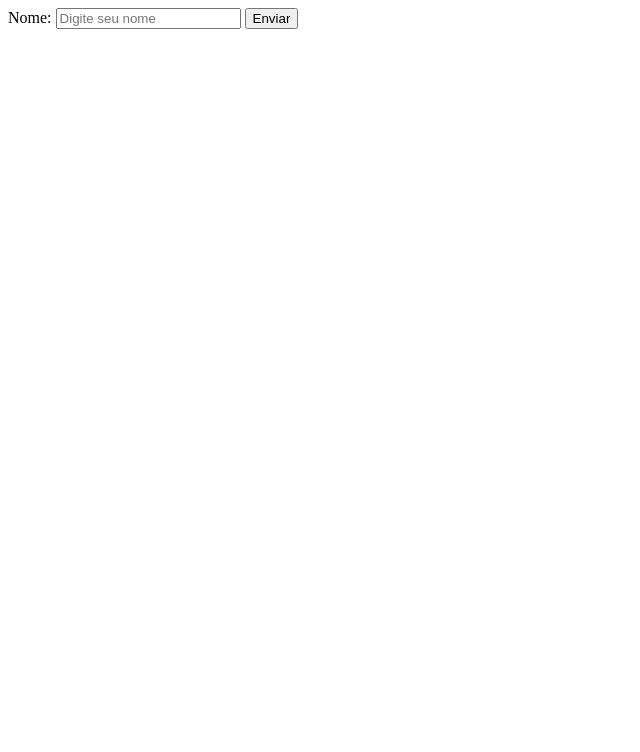
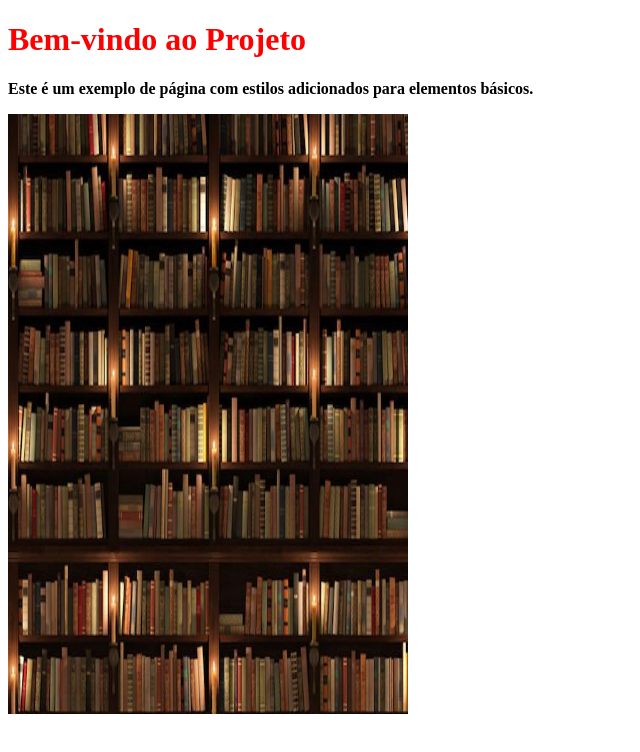
Before and after one commit to SarahViemes/Ati.Git.Github, a plain HTML site: page index.html in a window 1280 px wide. Shown: the whole page, without its empty margins (0-640 px from the left). Drawn offline with Linux system fonts and the light colour scheme.

Commit message:
textovermelho

```diff
--- /dev/null
+++ b/estilo.css
@@ -0,0 +1,3 @@
+h1 { color: red; }
+p { font-weight: bold; }
+img { width: 400px; height: 600px; }
--- a/index.html
+++ b/index.html
@@ -2,12 +2,12 @@
 <html>
 <head>
     <title>Versão 01</title>
+    <link rel="stylesheet" href="./estilo.css">
 </head>
 <body>
-    <form action="/processar_dados" method="post">
-        <label for="nome">Nome:</label>
-        <input type="text" id="nome" name="nome" placeholder="Digite seu nome" required>
-        <button type="submit">Enviar</button>
+    <h1>Bem-vindo ao Projeto</h1>
+  <p>Este é um exemplo de página com estilos adicionados para elementos básicos.</p>
+  <img src="./livros.jpeg" alt="Imagem de exemplo">
     </form>
 </body>
 </html>
```
Also changed, not shown: livros.jpeg (added).
